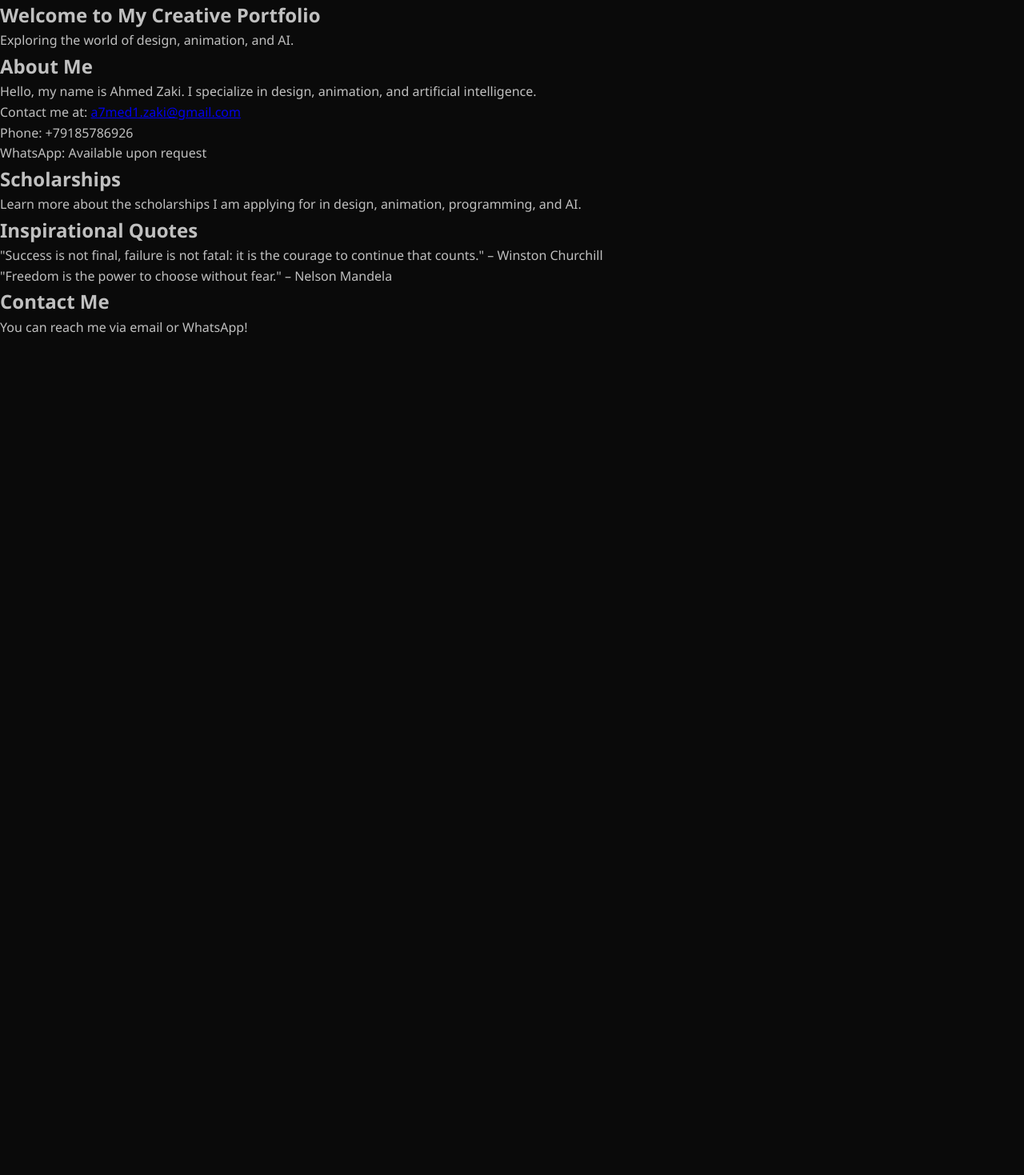
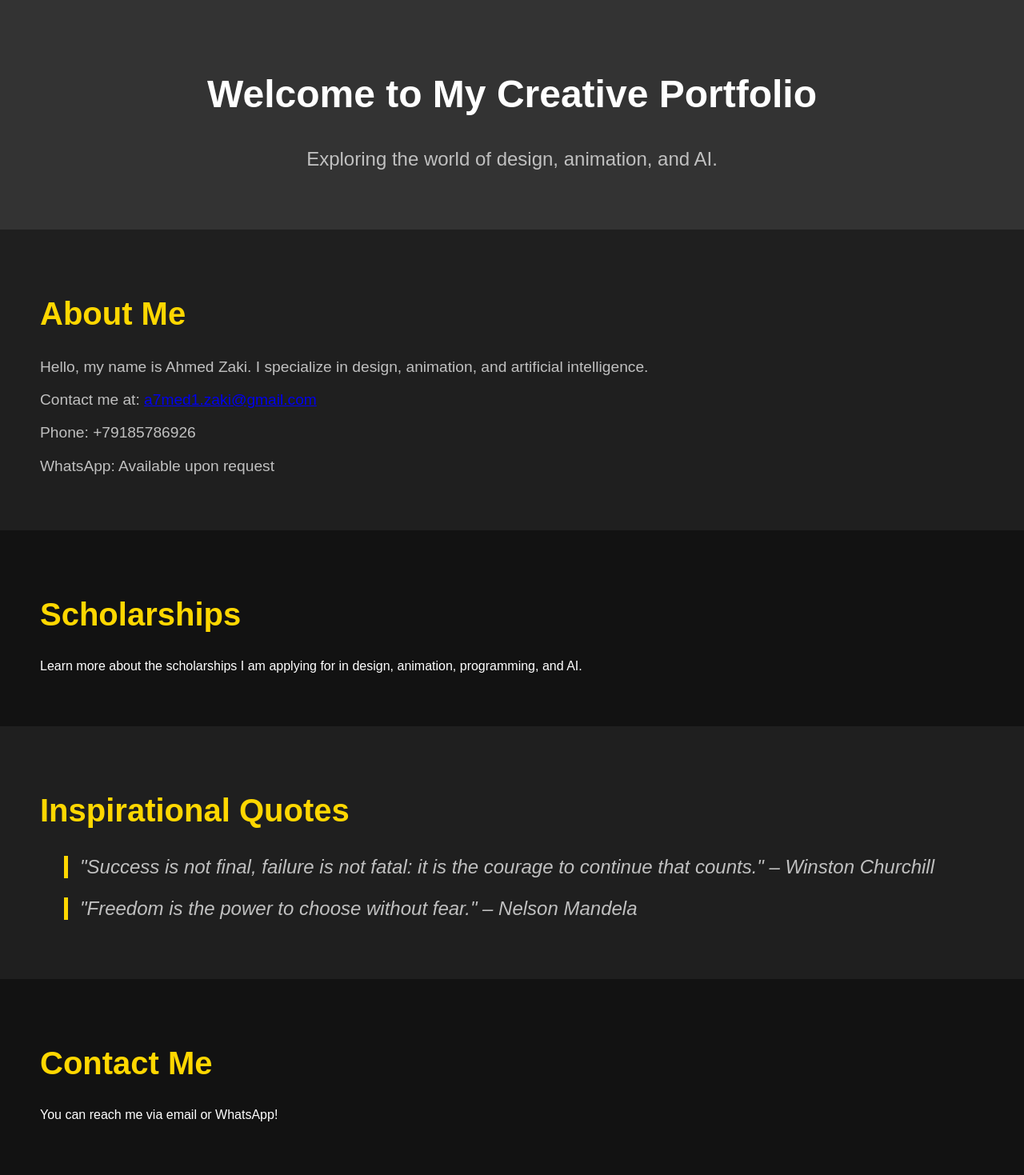
Before and after one commit to ahmad1promax/ahmad-zaki-portfolio, a Flask app: page / in a window 1280 px wide. Shown: the whole page at 80% size. Before the commit the page ends 419 px from the top, so only its background shows below. Run offline with Flask 3, Linux system fonts and the light colour scheme.

Commit message:
Update style.css

```diff
--- a/static/css/style.css
+++ b/static/css/style.css
@@ -1,193 +1,96 @@
-/* ========== الأساسيات ========== */
-:root {
-    --black: #0a0a0a;
-    --dark: #1a1a1a;
-    --darker: #111;
-    --gray: #2a2a2a;
-    --silver: #c0c0c0;
-    --gold: #FFD700;
-    --gold-light: #FFED4E;
-    --gold-dark: #B8860B;
-    --accent: #00D4FF;
+/* تعيين الخطوط الافتراضية */
+body {
+    font-family: Arial, sans-serif;
+    margin: 0;
+    padding: 0;
+    background-color: #121212; /* اللون الداكن */
+    color: white;
 }
 
-* {
-    margin: 0;
-    padding: 0;
-    box-sizing: border-box;
+/* تصميم قسم الرئيسية */
+.home {
+    text-align: center;
+    padding: 50px 0;
+    background-color: #1f1f1f; /* خلفية داكنة */
 }
 
-body {
-    background: var(--black);
-    color: var(--silver);
-    font-family: 'Segoe UI', system-ui, sans-serif;
-    line-height: 1.6;
-    overflow-x: hidden;
+.home h1 {
+    font-size: 3em;
+    color: #fff;
 }
 
-/* ========== الهيدر وأنيميشن الخلفية ========== */
-.hero {
-    background:
-        radial-gradient(circle at 20% 50%, rgba(255, 215, 0, 0.1) 0%, transparent 50%),
-        radial-gradient(circle at 80% 20%, rgba(192, 192, 192, 0.05) 0%, transparent 50%),
-        linear-gradient(135deg, var(--darker) 0%, var(--black) 100%);
-    position: relative;
-    overflow: hidden;
-    min-height: 100vh;
-    display: flex;
-    align-items: center;
+.home p {
+    font-size: 1.5em;
+    color: #c0c0c0; /* اللون الفضي */
 }
 
-/* ========== الصورة الشخصية ========== */
-/* ضع صورتك في: static/images/profile.jpg */
-.profile-container {
-    position: relative;
-    width: 300px;
-    height: 300px;
-    margin: 0 auto;
+/* تصميم قسم عني */
+.about {
+    padding: 50px;
+    background-color: #1f1f1f;
+    color: #fff;
 }
 
-.profile-image {
-    width: 100%;
-    height: 100%;
-    border-radius: 50%;
-    object-fit: cover;
-    border: 4px solid var(--gold);
-    box-shadow:
-        0 0 50px rgba(255, 215, 0, 0.3),
-        inset 0 0 30px rgba(255, 215, 0, 0.2);
-    animation: float 6s ease-in-out infinite;
+.about h2 {
+    font-size: 2.5em;
+    color: #ffd700; /* اللون الذهبي */
 }
 
-/* ========== الكروت والأقسام ========== */
-.section {
-    padding: 100px 20px;
-    position: relative;
+.about p {
+    font-size: 1.2em;
+    color: #c0c0c0;
 }
 
-.gold-card {
-    background: linear-gradient(145deg, rgba(26, 26, 26, 0.9), rgba(10, 10, 10, 0.9));
-    border: 1px solid rgba(255, 215, 0, 0.2);
-    border-radius: 20px;
-    padding: 40px;
-    backdrop-filter: blur(10px);
-    box-shadow:
-        0 10px 40px rgba(0, 0, 0, 0.5),
-        0 0 20px rgba(255, 215, 0, 0.1);
-    transition: transform 0.3s, box-shadow 0.3s;
+/* تصميم قسم المنح */
+.scholarships {
+    padding: 50px;
+    background-color: #121212;
+    color: #fff;
 }
 
-.gold-card:hover {
-    transform: translateY(-10px);
-    box-shadow:
-        0 20px 60px rgba(0, 0, 0, 0.7),
-        0 0 30px rgba(255, 215, 0, 0.2);
+.scholarships h2 {
+    font-size: 2.5em;
+    color: #ffd700; /* اللون الذهبي */
 }
 
-/* ========== أزرار ذهبية ========== */
-.gold-btn {
-    background: linear-gradient(135deg, var(--gold-dark), var(--gold));
-    color: var(--black);
-    border: none;
-    padding: 15px 35px;
-    border-radius: 50px;
-    font-weight: bold;
-    text-transform: uppercase;
-    letter-spacing: 1px;
-    transition: all 0.3s;
-    position: relative;
-    overflow: hidden;
+/* تصميم قسم مقولات تحفيزية */
+.quotes {
+    padding: 50px;
+    background-color: #1f1f1f;
+    color: #fff;
 }
 
-.gold-btn:hover {
-    transform: translateY(-3px);
-    box-shadow: 0 10px 20px rgba(255, 215, 0, 0.3);
+.quotes h2 {
+    font-size: 2.5em;
+    color: #ffd700; /* اللون الذهبي */
 }
 
-/* ========== شبكة التواصل ========== */
-.contact-grid {
-    display: grid;
-    grid-template-columns: repeat(auto-fit, minmax(250px, 1fr));
-    gap: 20px;
-    margin-top: 40px;
+.quotes blockquote {
+    font-size: 1.5em;
+    font-style: italic;
+    color: #c0c0c0;
+    border-left: 5px solid #ffd700; /* إضافة خط جانبي باللون الذهبي */
+    margin-left: 30px;
+    padding-left: 15px;
 }
 
-.contact-card {
-    background: rgba(42, 42, 42, 0.5);
-    border-left: 4px solid var(--gold);
-    padding: 25px;
-    border-radius: 10px;
-    transition: all 0.3s;
+/* تصميم قسم التواصل */
+.contact {
+    padding: 50px;
+    background-color: #121212;
+    color: #fff;
 }
 
-.contact-card:hover {
-    background: rgba(255, 215, 0, 0.1);
-    transform: translateX(10px);
+.contact h2 {
+    font-size: 2.5em;
+    color: #ffd700; /* اللون الذهبي */
 }
 
-/* ========== أقوال ملهمة ========== */
-.quote-slider {
-    background: rgba(255, 215, 0, 0.05);
-    border-left: 5px solid var(--gold);
-    padding: 30px;
-    margin: 40px 0;
-    border-radius: 0 15px 15px 0;
+/* إضافة تأثيرات عند التمرير أو التحرك */
+section {
+    transition: all 0.3s ease;
 }
 
-.quote-author {
-    color: var(--gold);
-    font-style: italic;
-    margin-top: 15px;
-    text-align: right;
+section:hover {
+    background-color: #333;
 }
-
-/* ========== صور المشاهير والناجحين ========== */
-.icons-grid {
-    display: flex;
-    justify-content: center;
-    gap: 40px;
-    flex-wrap: wrap;
-    margin: 50px 0;
-}
-
-.icon-item {
-    text-align: center;
-    transition: transform 0.3s;
-}
-
-.icon-item:hover {
-    transform: scale(1.2);
-}
-
-.icon-item i {
-    font-size: 3rem;
-    color: var(--gold);
-    margin-bottom: 10px;
-}
-
-/* ========== أنيميشن ========== */
-@keyframes float {
-    0%, 100% { transform: translateY(0px); }
-    50% { transform: translateY(-20px); }
-}
-
-@keyframes glow {
-    0%, 100% { box-shadow: 0 0 20px rgba(255, 215, 0, 0.3); }
-    50% { box-shadow: 0 0 40px rgba(255, 215, 0, 0.6); }
-}
-
-/* ========== تصميم متجاوب ========== */
-@media (max-width: 768px) {
-    .profile-container {
-        width: 200px;
-        height: 200px;
-    }
-
-    .section {
-        padding: 60px 15px;
-    }
-
-    .gold-card {
-        padding: 25px;
-    }
-}
```
